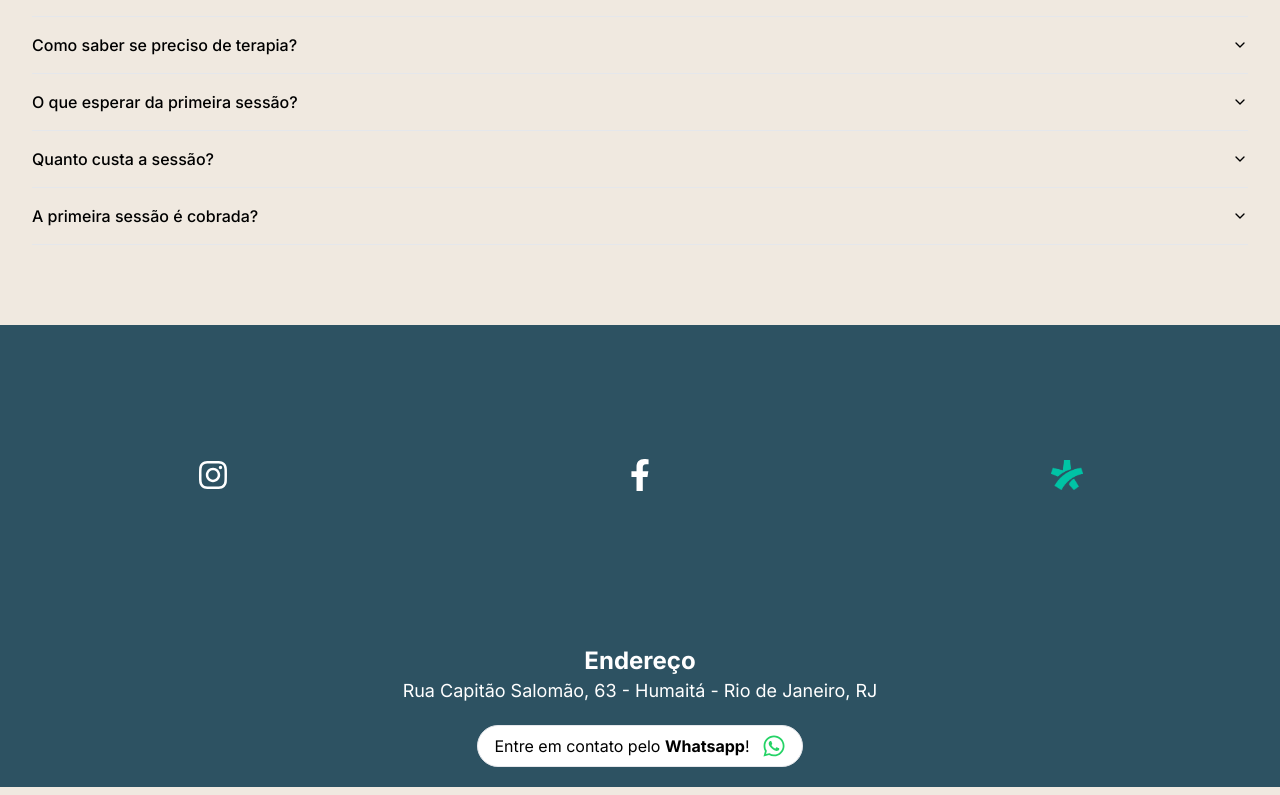
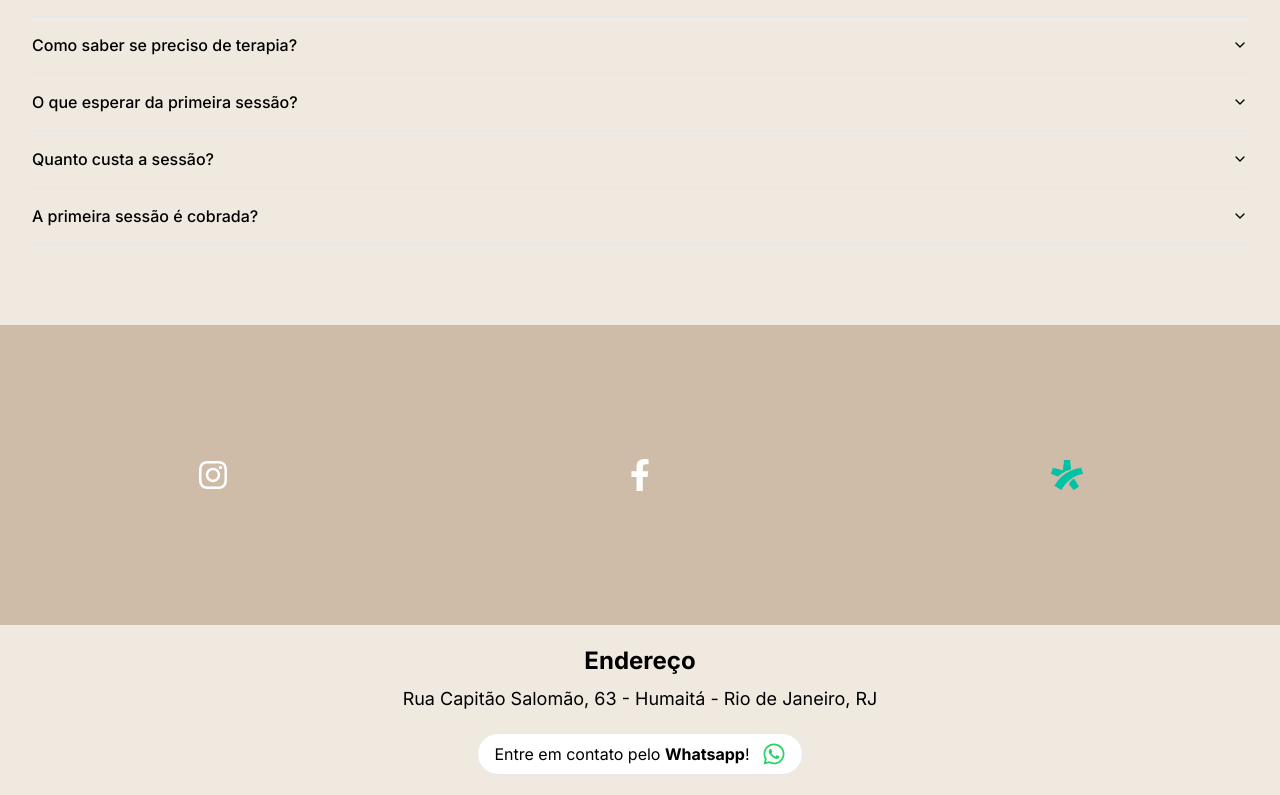
Before and after one commit to MarceloBxD/isacytryn, a Next.js app: page / in a window 1280 px wide. Shown: the part 2993-3788 px from the top of the page. Built offline with nearby package versions, Linux system fonts and the light colour scheme.

Commit message:
chore: Update Faq component to use motion for fade-in animation

```diff
--- a/components/Faq/index.tsx
+++ b/components/Faq/index.tsx
@@ -11,10 +11,16 @@ import {
 
 // data
 import { FAQ_DATA } from "@/data";
+import { motion } from "framer-motion";
+import { FADE_IN_BASIC_ANIMATION } from "@/utils/animations";
 
 const Faq: React.FC = () => {
   return (
-    <section id="faq" className="container my-20">
+    <motion.section
+      {...FADE_IN_BASIC_ANIMATION}
+      id="faq"
+      className="container my-20"
+    >
       <h2 className="text-3xl font-bold text-terciary">Perguntas Frequentes</h2>
       <div className="mt-10">
         <Accordion type="multiple">
@@ -28,7 +34,7 @@ const Faq: React.FC = () => {
           ))}
         </Accordion>
       </div>
-    </section>
+    </motion.section>
   );
 };
 export default Faq;
--- a/components/Footer/index.tsx
+++ b/components/Footer/index.tsx
@@ -41,22 +41,22 @@ const Footer: React.FC = () => {
   return (
     <footer id="contato" className="text-black w-screen">
       <div className="grid grid-cols-2 md:grid-cols-4 lg:grid-cols-5">
-        <div className="flex justify-center w-screen h-[250px] md:h-[300px]  items-center bg-quaternary ">
+        <div className="flex justify-center w-screen h-[220px] md:h-[300px]  items-center bg-secondary/50 ">
           {SOCIAL_MEDIA_ITEMS.map((item) => (
             <div
               key={item.id}
-              className={`flex items-center justify-center w-full cursor-pointer  hover:bg-slate-500 h-full transition-colors duration-300`}
+              className={`flex items-center justify-center w-full cursor-pointer  hover:bg-primary h-full transition-colors duration-300`}
             >
               {item.image}
             </div>
           ))}
         </div>
       </div>
-      <div className="flex flex-col py-5 bg-quaternary  items-center justify-center w-full">
+      <div className="flex flex-col py-5 bg-primary  items-center justify-center w-full">
         <div className="flex flex-col items-center justify-center w-full">
           <div className="flex flex-col items-center justify-center w-full mb-5">
-            <h1 className="text-2xl font-bold text-white">Endereço</h1>
-            <p className="text-lg text-white">
+            <h1 className="text-2xl font-bold text-black">Endereço</h1>
+            <p className="text-md md:text-lg max-w-[350px] md:max-w-full text-center mt-2 text-black">
               Rua Capitão Salomão, 63 - Humaitá - Rio de Janeiro, RJ
             </p>
             <p className="text-lg"></p>
```
